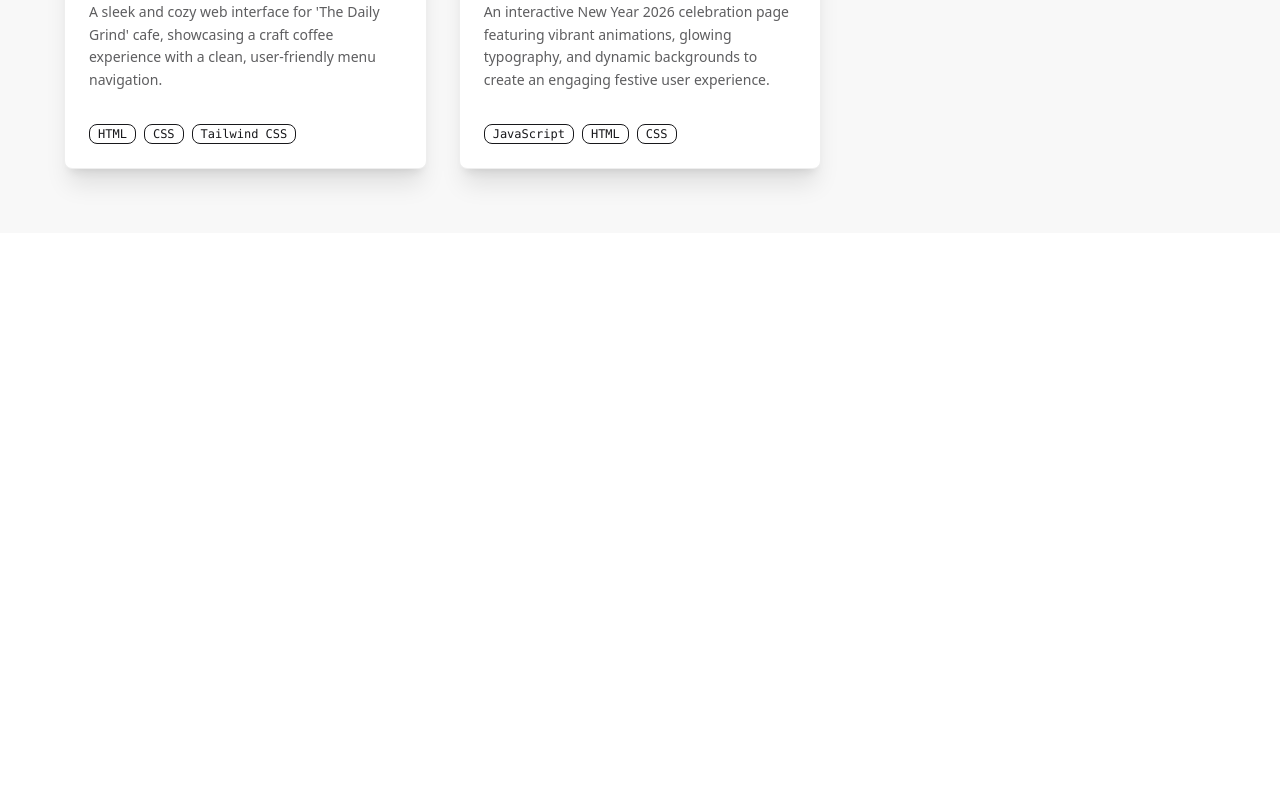
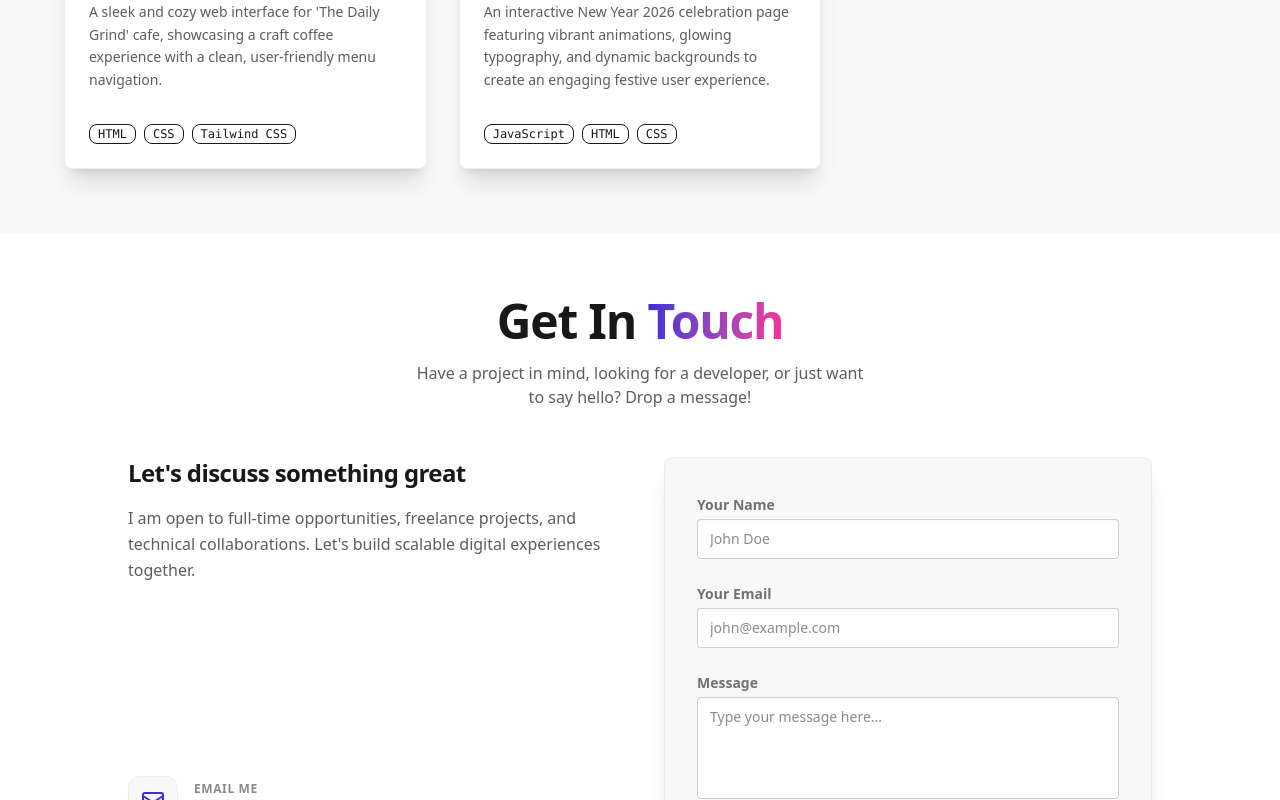
Before and after one commit to Feras-tec/My-Web-Dev-Journey, a React (Vite) app: page / in a window 1280 px wide. Shown: the part 2000-2800 px from the top of the page. Before the commit the page ends 2233 px from the top, so only its background shows below. Built offline with nearby package versions, Linux system fonts and the light colour scheme.

Commit message:
Feat: Finalize contact section layout, style form inputs, and clean linter warnings

```diff
--- a/src/App.tsx
+++ b/src/App.tsx
@@ -2,6 +2,8 @@ import Navbar from "./components/Navbar";
 import Hero from "./components/Hero";
 import Skills from "./components/Skills";
 import Projects from "./components/Projects";
+import Contact from "./components/Contact";
+import Footer from "./components/Footer";
 
 function App() {
   return (
@@ -11,7 +13,9 @@ function App() {
         <Hero />
         <Skills />
         <Projects />
+        <Contact />
       </main>
+      <Footer />
     </div>
   );
 }
--- /dev/null
+++ b/src/components/Contact.tsx
@@ -0,0 +1,125 @@
+import { Mail, MapPin, Send } from "lucide-react";
+
+const Contact = () => {
+  return (
+    <section id="contact" className="py-16 bg-base-100 px-4 md:px-8">
+      <div className="max-w-5xl mx-auto">
+        {/* Section Header */}
+        <div className="text-center mb-12">
+          <h2 className="text-3xl md:text-5xl font-black tracking-tight mb-4">
+            Get In{" "}
+            <span className="bg-gradient-to-r from-primary to-secondary bg-clip-text text-transparent">
+              Touch
+            </span>
+          </h2>
+          <p className="text-base-content/70 max-w-md mx-auto">
+            Have a project in mind, looking for a developer, or just want to say
+            hello? Drop a message!
+          </p>
+        </div>
+
+        <div className="grid grid-cols-1 md:grid-cols-2 gap-12 mt-8">
+          {/* Left Side: Contact Info */}
+          <div className="flex flex-col justify-between space-y-8">
+            <div>
+              <h3 className="text-2xl font-bold mb-4 tracking-tight">
+                Let's discuss something great
+              </h3>
+              <p className="text-base-content/70 leading-relaxed">
+                I am open to full-time opportunities, freelance projects, and
+                technical collaborations. Let's build scalable digital
+                experiences together.
+              </p>
+            </div>
+
+            <div className="space-y-6">
+              <div className="flex items-center gap-4">
+                <div className="p-3 bg-base-200 text-primary rounded-xl border border-base-300">
+                  <Mail size={24} />
+                </div>
+                <div>
+                  <p className="text-xs text-base-content/50 uppercase font-bold tracking-wider">
+                    Email Me
+                  </p>
+                  <a
+                    href="mailto:feras.techno@gmail.com"
+                    className="text-base font-medium hover:text-primary transition-colors"
+                  >
+                    feras.techno@gmail.com
+                  </a>
+                </div>
+              </div>
+
+              <div className="flex items-center gap-4">
+                <div className="p-3 bg-base-200 text-secondary rounded-xl border border-base-300">
+                  <MapPin size={24} />
+                </div>
+                <div>
+                  <p className="text-xs text-base-content/50 uppercase font-bold tracking-wider">
+                    Location
+                  </p>
+                  <p className="text-base font-medium">Hamburg, Germany</p>
+                </div>
+              </div>
+            </div>
+          </div>
+
+          {/* Right Side: Contact Form */}
+          <div className="card bg-base-200 shadow-xl border border-base-300 w-full">
+            <form
+              className="card-body gap-5 p-6 md:p-8"
+              onSubmit={(e) => e.preventDefault()}
+            >
+              <div className="form-control w-full">
+                <label className="label py-1">
+                  <span className="label-text font-semibold">Your Name</span>
+                </label>
+                <input
+                  type="text"
+                  placeholder="John Doe"
+                  className="input input-bordered w-full bg-base-100 focus:input-primary transition-all duration-200"
+                  required
+                />
+              </div>
+
+              <div className="form-control w-full">
+                <label className="label py-1">
+                  <span className="label-text font-semibold">Your Email</span>
+                </label>
+                <input
+                  type="email"
+                  placeholder="john@example.com"
+                  className="input input-bordered w-full bg-base-100 focus:input-primary transition-all duration-200"
+                  required
+                />
+              </div>
+
+              <div className="form-control w-full">
+                <label className="label py-1">
+                  <span className="label-text font-semibold">Message</span>
+                </label>
+                <textarea
+                  rows={4}
+                  placeholder="Type your message here..."
+                  className="textarea textarea-bordered w-full bg-base-100 focus:textarea-primary resize-none transition-all duration-200"
+                  required
+                ></textarea>
+              </div>
+
+              <div className="form-control w-full mt-2">
+                <button
+                  type="submit"
+                  className="btn btn-primary w-full gap-2 shadow-lg shadow-primary/20 hover:scale-[1.01] transition-all duration-200"
+                >
+                  Send Message <Send size={16} />
+                </button>
+              </div>
+            </form>
+          </div>
+        </div>
+      </div>
+    </section>
+  );
+};
+
+export default Contact;
--- /dev/null
+++ b/src/components/Footer.tsx
@@ -0,0 +1,14 @@
+const Footer = () => {
+  const currentYear = new Date().getFullYear();
+
+  return (
+    <footer className="footer footer-center p-6 bg-base-300 text-base-content border-t border-base-300">
+      <aside className="flex flex-col sm:flex-row items-center gap-2 font-medium">
+        <p>© {currentYear} - All rights reserved by</p>
+        <span className="font-bold tracking-tight text-primary">FERAS.TEC</span>
+      </aside>
+    </footer>
+  );
+};
+
+export default Footer;
```
